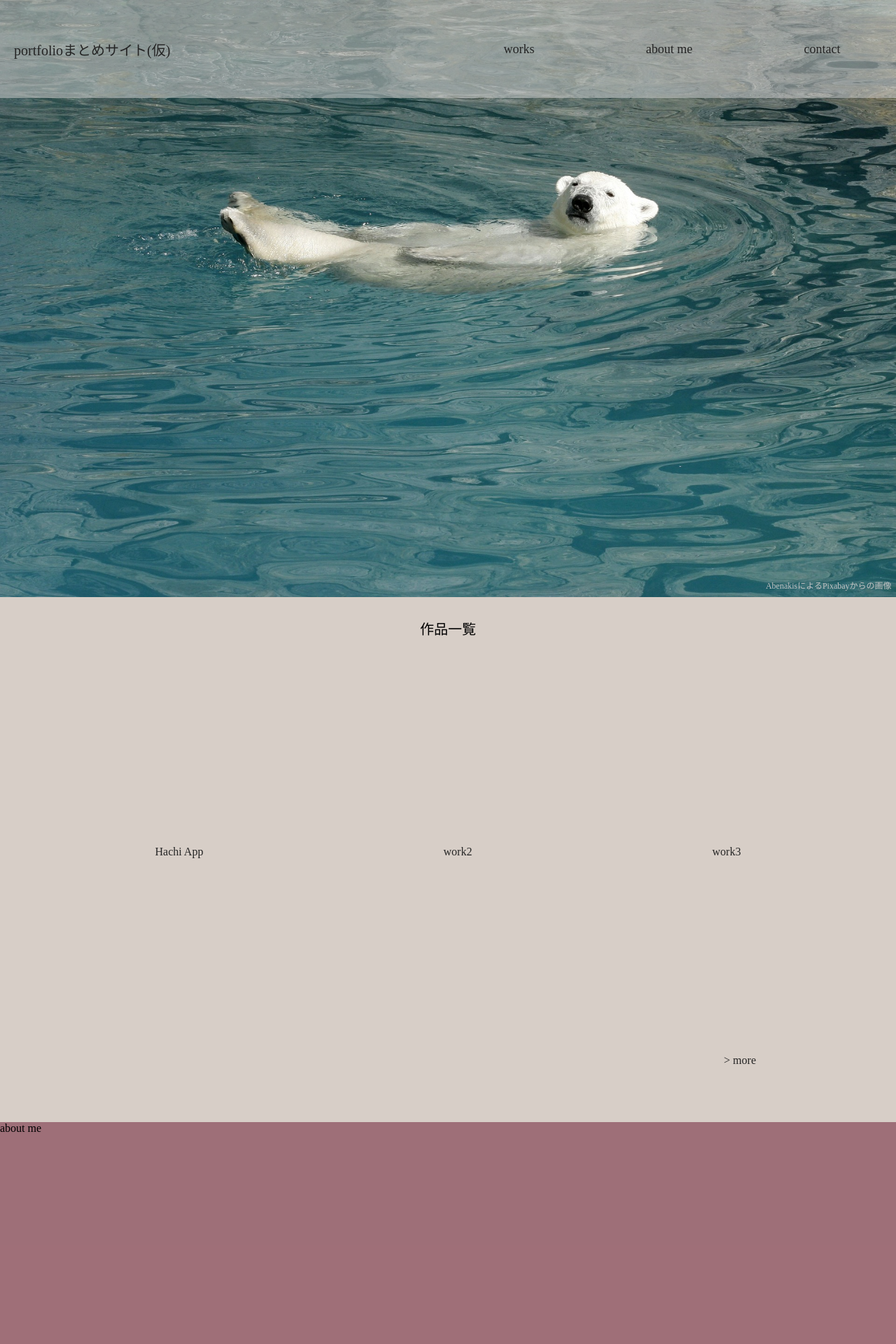
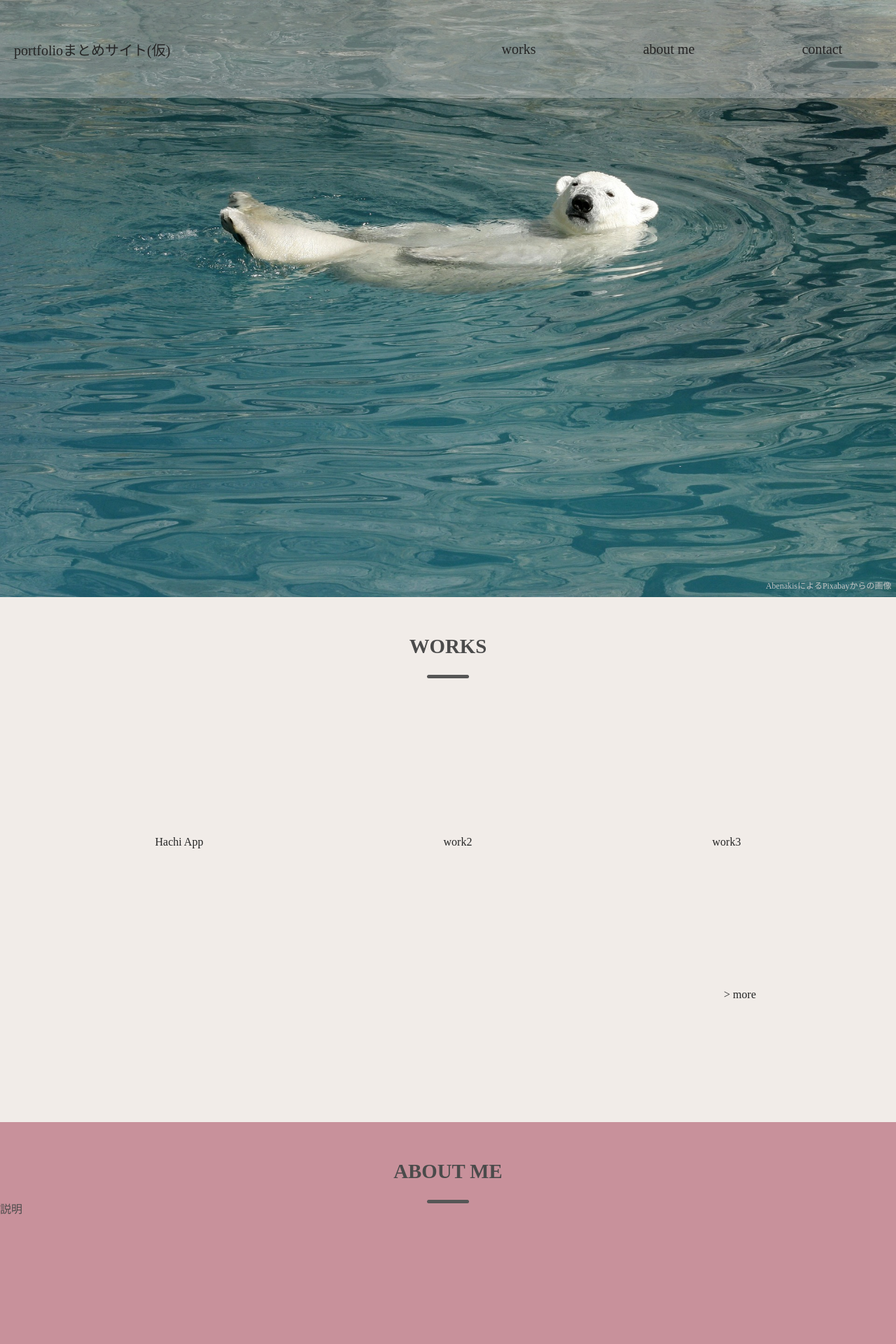
Before and after one commit to kysh555/portfolio, a PHP site: page / in a window 1280 px wide. Shown: the top 1920 px of the page at 70% size. Run offline with PHP 8.4, Linux system fonts and the light colour scheme; some libraries are stand-ins or nearby versions.

Commit message:
feat: fade in 機能

```diff
--- a/index.css
+++ b/index.css
@@ -20,7 +20,7 @@ html {
 /* ヘッダー */
 #header-bar {
   position: fixed;
-  background-color: rgb(213, 213, 213, 0.5);
+  background-color: rgba(213, 213, 213, 0.344);
   width: 100%;
   height: 140px;
   display: flex;
@@ -28,12 +28,12 @@ html {
   align-items: center;
   z-index: 20;
   transition: 0.6s;
-  font-size: 18px;
+  font-size: 20px;
   font-weight: 500;
 }
 
 #header-bar.transform {
-  background-color: rgb(86, 86, 86, 0.6);
+  background-color: rgb(213, 213, 213, 0.8);
   height: 50px;
   transition: 0.6s;
 }
@@ -42,7 +42,7 @@ html {
 #header-title {
   font-size: 20px;
   margin-left: 20px;
-  color: #252525;
+  color: ##565656;
 }
 
 /* ヘッダー右側（メニュー部分） */
@@ -58,7 +58,7 @@ html {
 
 .menu > a {
   text-decoration: none;
-  color: #252525;
+  color: ##565656;
 }
 /* ヘッダー */
 
@@ -95,12 +95,12 @@ html {
 
 /* works */
 #work-area {
-  background-color: #d7cec7;
+  background-color: #f1ece8;
   height: 750px;
 }
 
 #work-title {
-  height: 10%;
+  color: #4b4b4b;
   font-size: 20px;
   text-align: center;
   padding: 30px 0;
@@ -109,7 +109,7 @@ html {
 #works {
   display: flex;
   align-items: center;
-  padding: 280px 50px;
+  padding: 200px 50px;
 }
 
 #work-list {
@@ -138,28 +138,65 @@ html {
 
 /* about me */
 #about-me {
-  background-color: #76323fb3;
+  background-color: #b16371b3;
   height: 500px;
+  color: #4b4b4b;
+}
+
+#about-me-title {
+  padding-top: 30px;
 }
 
 /* contact */
 #contact {
-  background-color: #d7cec7;
-  height: 500px;
+  background-color: #f1ece8;
+  height: 700px;
+  color: #4b4b4b;
 }
 
+#contact-title {
+  text-align: center;
+  padding-top: 30px;
+}
+
+h2 {
+  font-size: 30px;
+  font-size: 3rem;
+  position: relative;
+  padding: 1.5rem;
+  text-align: center;
+}
+
+h2 span {
+  font-size: 18px;
+  font-size: 1.8rem;
+  display: block;
+}
+
+h2:before {
+  position: absolute;
+  bottom: -5px;
+  left: calc(50% - 30px);
+  width: 60px;
+  height: 5px;
+  content: '';
+  border-radius: 3px;
+  background: #565656;
+}
+
+
 #item-list {
-  height: 100%;
+  height: 550px;
   display: flex;
   justify-content: space-around;
 }
 
 #items {
   width: 100%;
-  width: 80%;
   display: flex;
   justify-content: space-around;
   align-items: center;
+  padding: 0 100px;
 }
 
 .item {
@@ -173,8 +210,21 @@ html {
 
 footer {
   text-align: center;
-  background-color: #d7cec7;
+  background-color: #f1ece8;
   height: 50px;
 }
 
 /* フッター */
+
+/* フェードインアニメーション */
+.scroll-anime {
+  opacity: 0;
+  transition : all 2000ms;
+  transform : translate(0, 100px);
+}
+
+.scroll-anime.fadeIn {
+  opacity: 1;
+  transform : translate(0, 0);
+}
+/* フェードインアニメーション */
--- a/index.html
+++ b/index.html
@@ -19,9 +19,9 @@
 
       <div id="work-area">
         <div id="work-title">
-          作品一覧
+          <h2><span>WORKS</span></h2>
         </div>
-        <div id="works">
+        <div id="works" class="scroll-anime">
           <div id="work-list">
             <ul id="work-lists">
               <li class="list"><a class="modal-btn" href="#">Hachi App</a></li>
@@ -30,20 +30,25 @@
             </ul>
           </div>
         </div>
-        <div id="more">
+        <div id="more" class="scroll-anime">
           <a href="work.html"> > more</a>
         </div>
       </div>
 
       <div id="about-me">
-        about me
+        <div id="about-me-title">
+          <h2><span>ABOUT ME</span></h2>
+        </div>
+        <div class="scroll-anime">
+          説明
+        </div>
       </div>
 
       <div id="contact">
         <div  id="contact-title">
-          <h2>CONTACT</h2>
+          <h2><span>CONTACT</span></h2>
         </div>
-        <div id="item-list">
+        <div id="item-list" class="scroll-anime">
           <ul id="items">
             <li class="item"><a href="https://github.com/kysh555"><img src="img/github-logo_icon-icons.com_73546.png" width="100px">github</a></li>
             <li class="item"><a href="https://twitter.com/96sawid"><img src="img/Twitter_icon-icons.com_66803.png" width="100px">twitter</a></li>
@@ -62,7 +67,7 @@
         $(window).on('scroll', function(){
           heightMainImage = $('#image-area').height();
           headerBar = $('#header-bar');
-          if($(window).scrollTop() > heightMainImage){
+          if($(window).scrollTop() > heightMainImage * 0.9){
             headerBar.addClass('transform');
           } else {
             headerBar.removeClass('transform');
@@ -81,6 +86,19 @@
       });
 
       $(function(){
+        $(window).on('scroll', function(){
+          $(".scroll-anime").each(function(){
+            scrollAmount = $(window).scrollTop();
+            heightWindow = $(window).height();
+            target = $(this).offset().top;
+            if(scrollAmount > target - heightWindow + 100){
+              $(this).addClass("fadeIn");
+            }
+          });
+        })
+      });
+
+      $(function(){
         $('#header').load("header.html");
         $('#footer').load("footer.html");
       });
```
